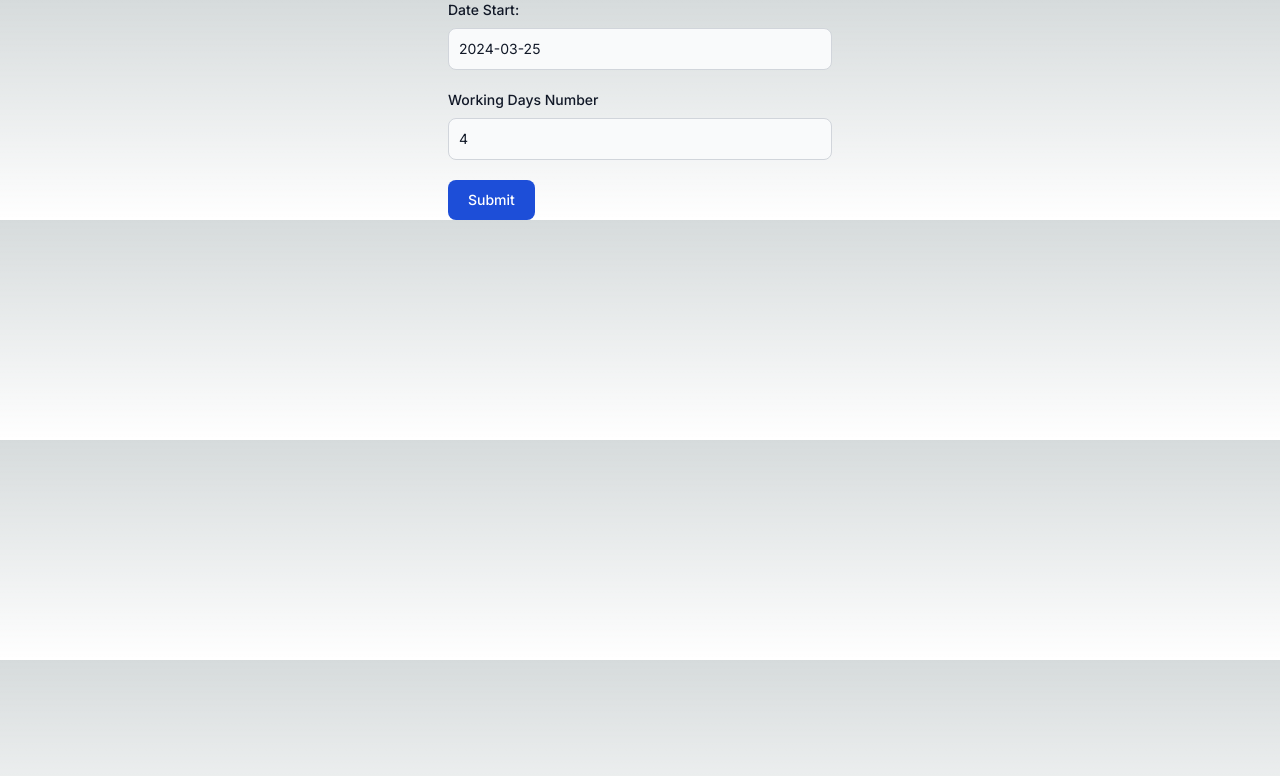
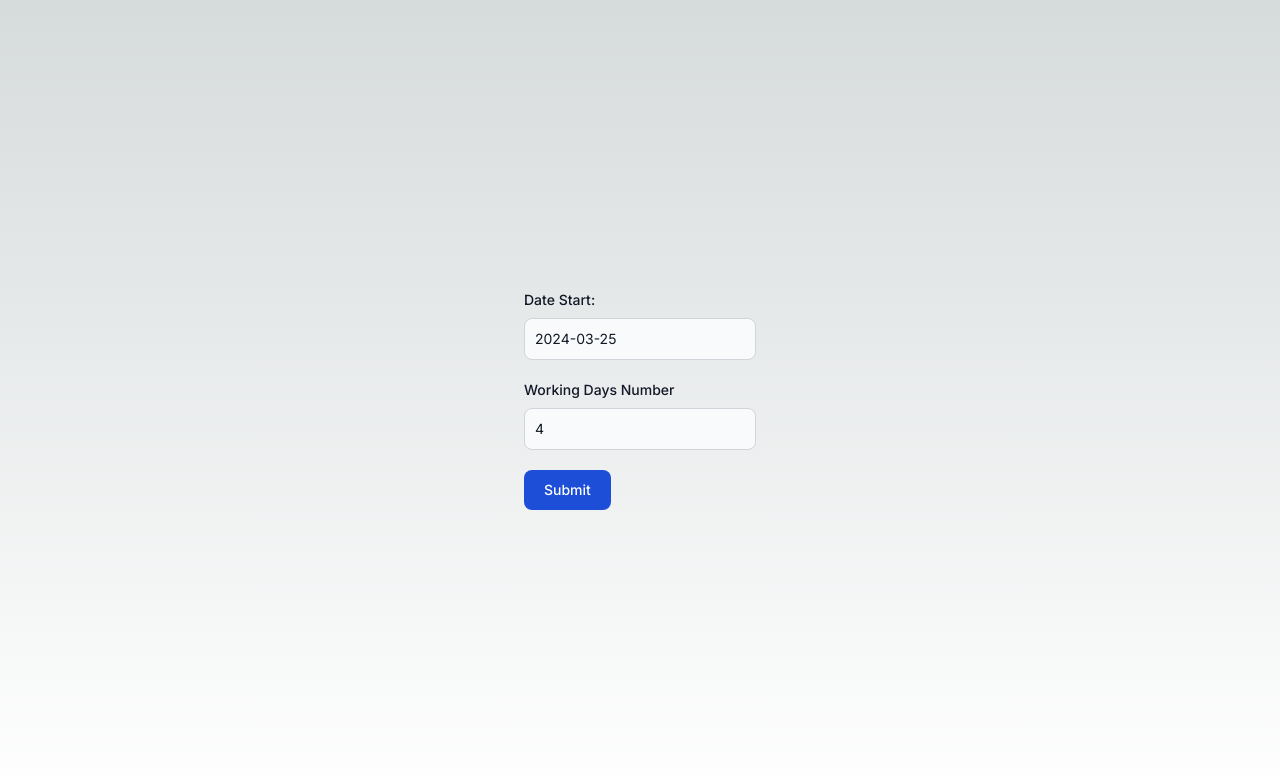
Before and after one commit to frasnym/working-days-calculator-web, a Next.js app: page / in a window 1280 px wide. Shown: the top 776 px of the page. Built offline with nearby package versions, Linux system fonts and the light colour scheme.

Commit message:
style(calculator-ui): Add loading element

```diff
--- a/app/page.tsx
+++ b/app/page.tsx
@@ -5,8 +5,10 @@ import { useState } from "react";
 export default function Home() {
   const [inputDateStr, setInputDateStr] = useState<string>("2024-03-25");
   const [workingDays, setWorkingDays] = useState<string>("4");
+  const [isLoading, setIsLoading] = useState<boolean>(false);
 
   const handleSubmit = async (e: React.FormEvent<HTMLFormElement>) => {
+    setIsLoading(true);
     e.preventDefault();
     console.log({ inputDateStr, workingDays });
 
@@ -34,10 +36,24 @@ export default function Home() {
         console.error("Error calculating result date:", e.message);
       }
       // Handle errors
+    } finally {
+      setIsLoading(false);
     }
   };
 
+  const loadingEl = (
+    <div className="flex items-center justify-center w-56 h-56 border border-gray-200 rounded-lg bg-gray-50 dark:bg-gray-800 dark:border-gray-700">
+      <div className="px-3 py-1 text-xs font-medium leading-none text-center text-blue-800 bg-blue-200 rounded-full animate-pulse dark:bg-blue-900 dark:text-blue-200">
+        loading...
+      </div>
+    </div>
+  );
+
   return (
+    <main className="flex items-center justify-center h-screen">
+      {isLoading ? (
+        loadingEl
+      ) : (
         <form className="max-w-sm mx-auto" onSubmit={handleSubmit}>
           <div className="mb-5">
             <label className="block mb-2 text-sm font-medium text-gray-900 dark:text-white">
@@ -71,5 +87,7 @@ export default function Home() {
             Submit
           </button>
         </form>
+      )}
+    </main>
   );
 }
```
Lines whose indentation alone changed are shown as unchanged.
